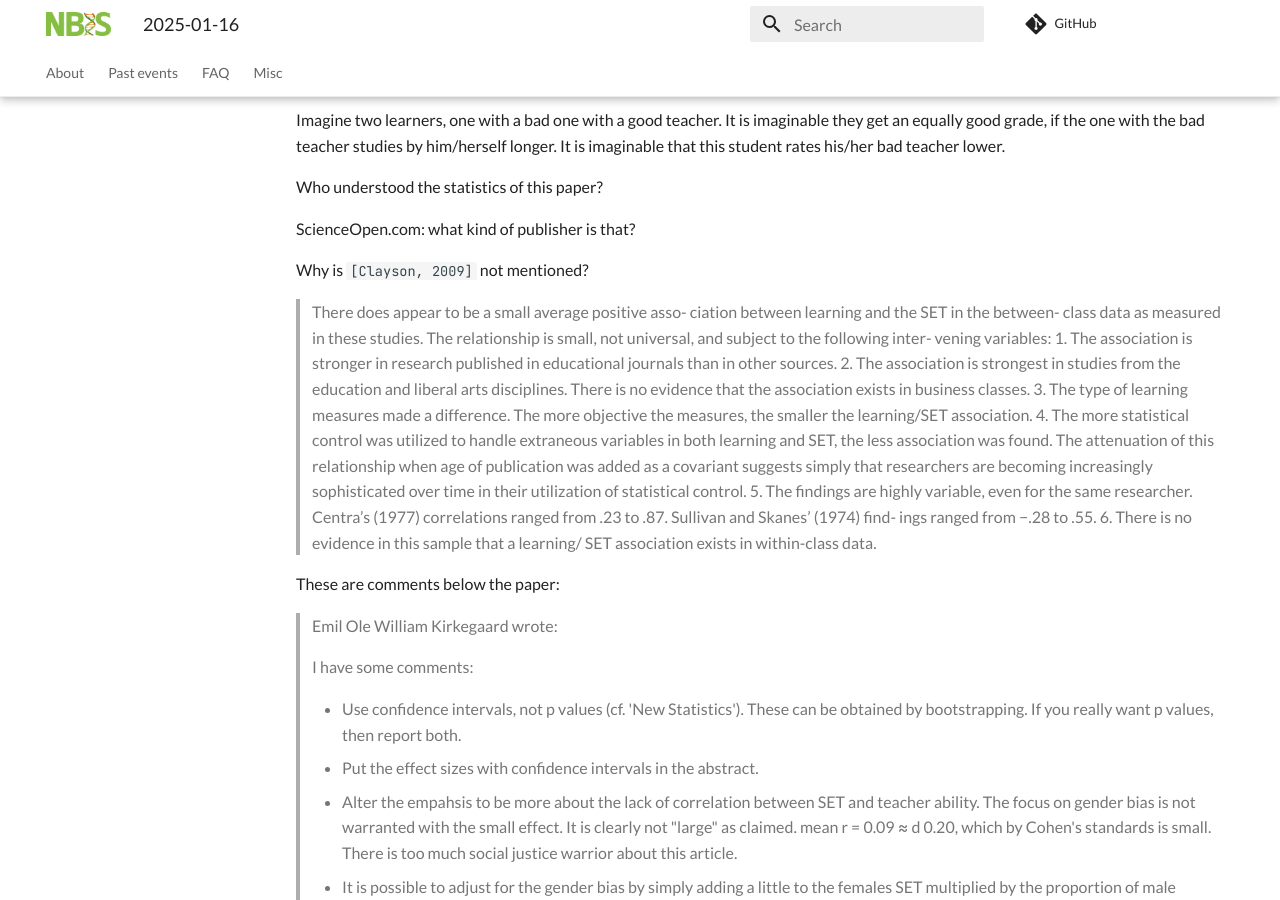
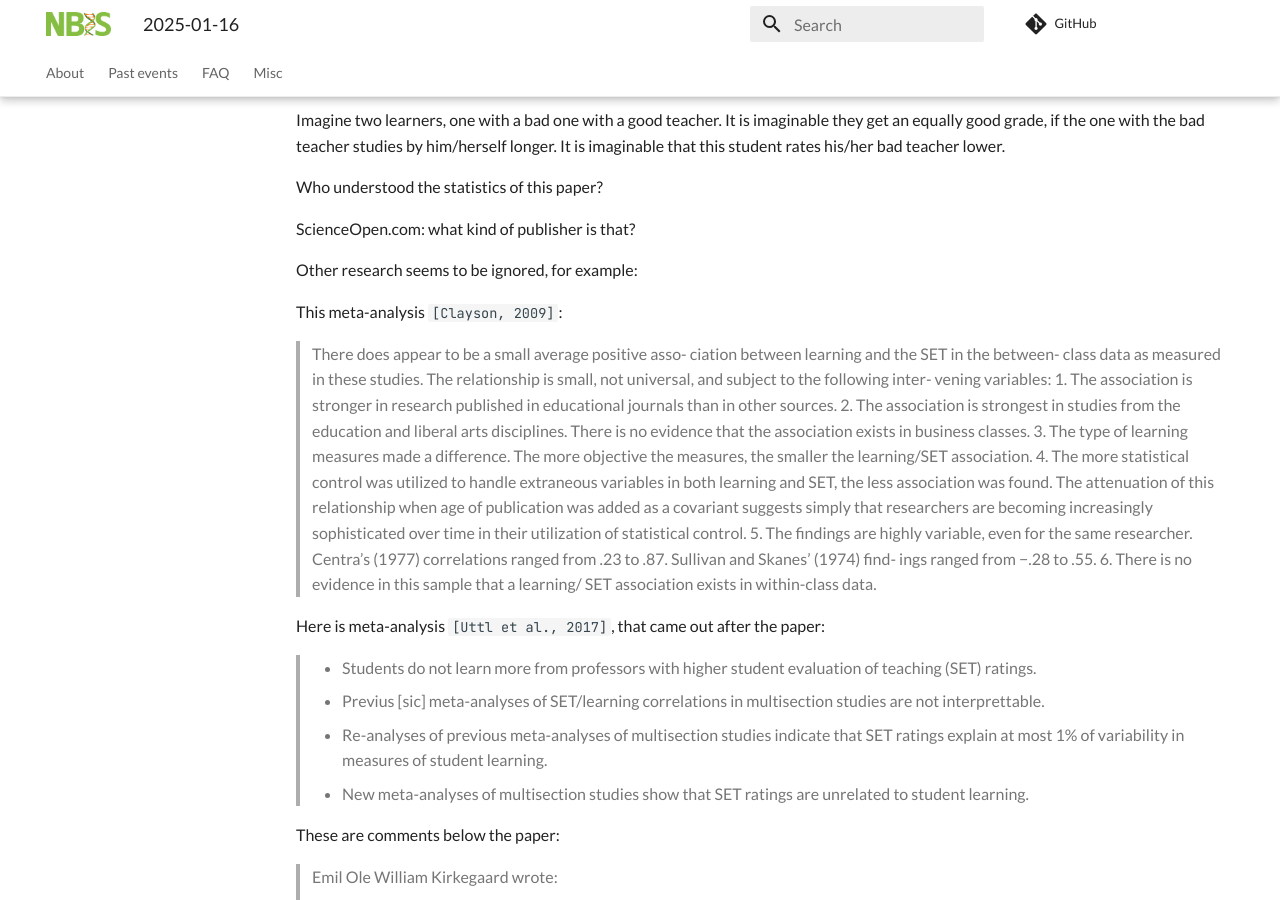
Before and after one commit to NBISweden/teaching_literature_club, an MkDocs documentation site: the page built from docs/events/20250116/20250116.md, in a window 1280 px wide and 900 px high, scrolled down 3021 px. Built offline with MkDocs 1.6.1 and Material for MkDocs 9.7.7, drawn with Linux system fonts in a browser that asks for light colours; comment, search, counter and statistics services are not loaded; some of the changed text lies outside the part shown.

Commit message:
Add more meta-analyses

```diff
--- a/docs/events/20250116/20250116.md
+++ b/docs/events/20250116/20250116.md
@@ -122,7 +122,10 @@ Who understood the statistics of this paper?
 
 ScienceOpen.com: what kind of publisher is that?
 
-Why is `[Clayson, 2009]` not mentioned?
+Other research seems to be ignored,
+for example:
+
+This meta-analysis `[Clayson, 2009]`:
 
 > There does appear to be a small average positive asso-
 > ciation between learning and the SET in the between-
@@ -150,6 +153,13 @@ Why is `[Clayson, 2009]` not mentioned?
 > ings ranged from −.28 to .55.
 > 6. There is no evidence in this sample that a learning/
 > SET association exists in within-class data.
+
+Here is meta-analysis `[Uttl et al., 2017]`, that came out after the paper:
+
+> - Students do not learn more from professors with higher student evaluation of teaching (SET) ratings.
+> - Previus [sic] meta-analyses of SET/learning correlations in multisection studies are not interprettable.
+> - Re-analyses of previous meta-analyses of multisection studies indicate that SET ratings explain at most 1% of variability in measures of student learning.
+> - New meta-analyses of multisection studies show that SET ratings are unrelated to student learning.
 
 These are comments below the paper:
 
@@ -220,3 +230,8 @@ From [a review by Mine Cetinkaya-Rundel](https://www.scienceopen.com/document/re
   Clayson, Dennis E. "Student evaluations of teaching: Are they related to
   what students learn? A meta-analysis and review of the literature."
   Journal of marketing education 31.1 (2009): 16-30.
+- `[Uttl et al., 2017]`
+  Uttl, Bob, Carmela A. White, and Daniela Wong Gonzalez.
+  "Meta-analysis of faculty's teaching effectiveness: Student evaluation of
+  teaching ratings and student learning are not related." Studies in
+  Educational Evaluation 54 (2017): 22-42.
```
Also changed, not shown: 1 other file.
